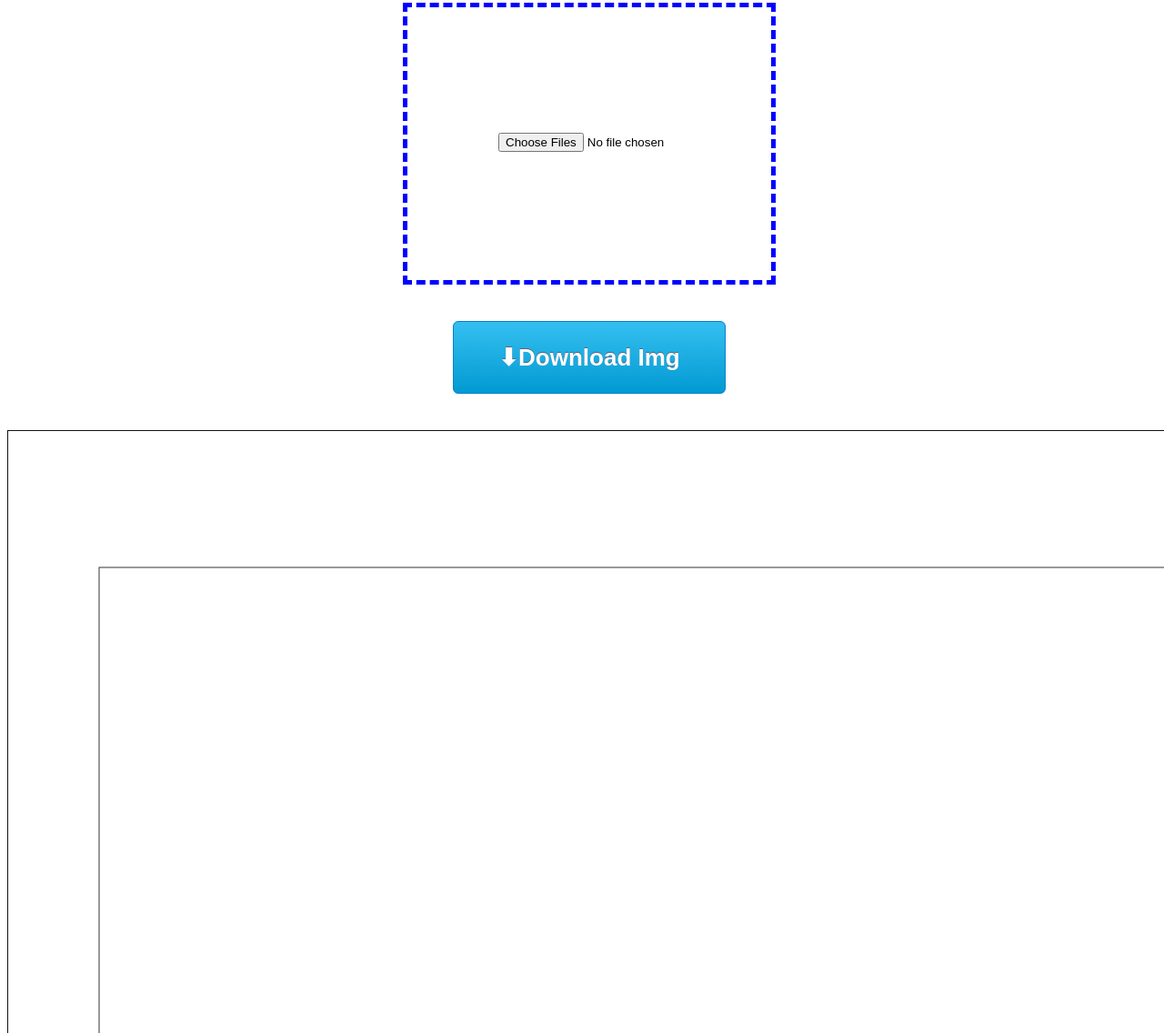
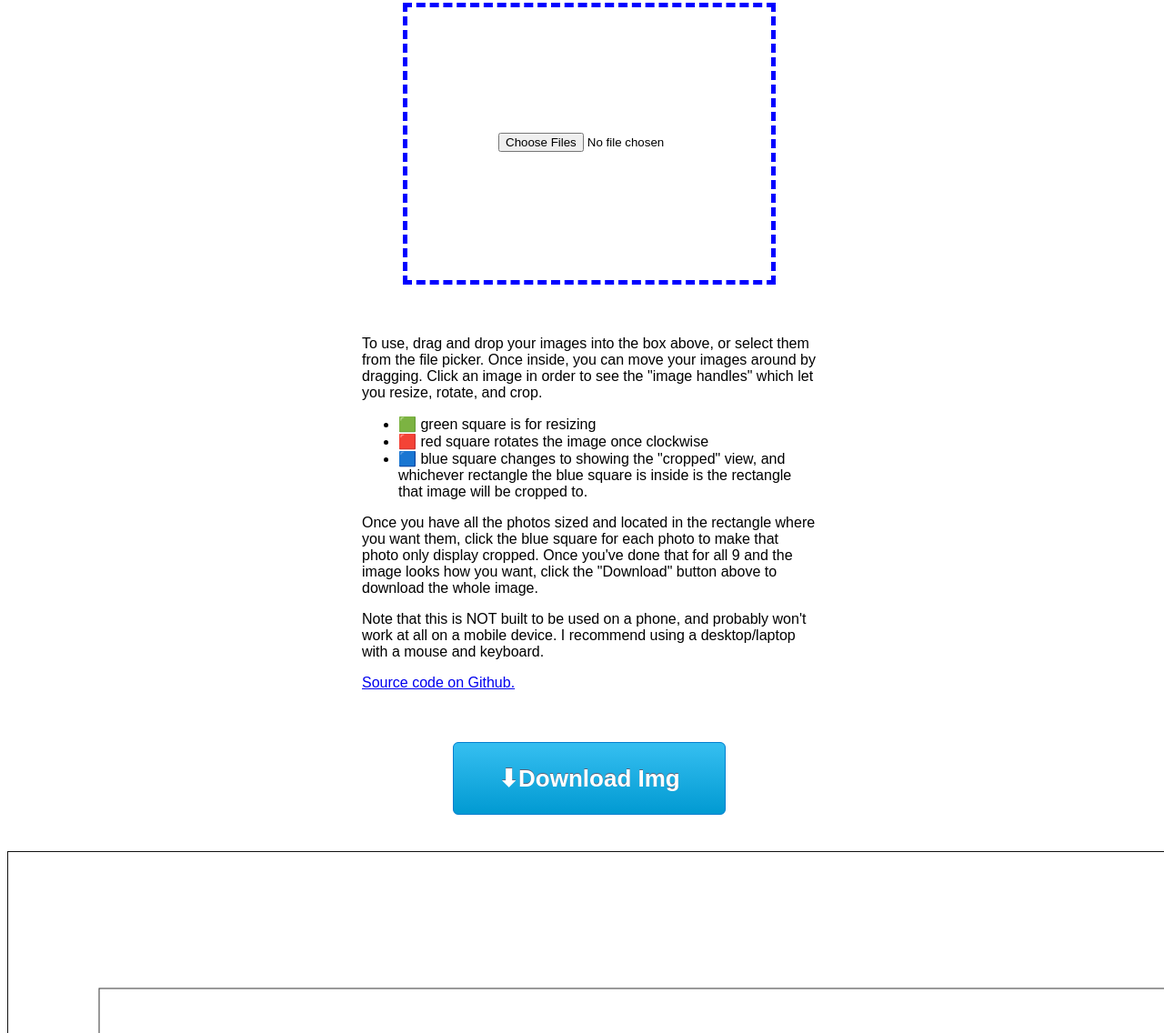
Before and after one commit to lelandbatey/scrapbook_img_print_layout, a website: page index.html in a window 1280 px wide. Shown: the part 324-1460 px from the top of the page at 91% size. Drawn offline with Linux system fonts and the light colour scheme.

Commit message:
Add explanation and example image

```diff
--- a/index.html
+++ b/index.html
@@ -81,7 +81,9 @@ form {
 .hero {
     font-size: 5.5rem;
 }
-
+.textblock {
+    width: 500px;
+}
 </style>
 <script type='text/javascript'>
 </script>
@@ -101,6 +103,33 @@ form {
         </div>
     </div>
     <div class="row">
+
+        <div class="textblock">
+<!--
+To use, drag and drop your images into the box above, or select them from the file picker. Once inside, you can move your images around by dragging. Click an image in order to see the "image handles" which let you resize, rotate, and crop.
+
+- 🟩 green square is for resizing
+- 🟥 red square rotates the image once clockwise
+- 🟦 blue square changes to showing the "cropped" view, and whichever rectangle the blue square is inside is the rectangle that image will be cropped to.
+
+Once you have all the photos sized and located in the rectangle where you want them, click the blue square for each photo to make that photo only display cropped. Once you've done that for all 9 and the image looks how you want, click the "Download" button above to download the whole image.
+
+Note that this is NOT built to be used on a phone, and probably won't work at all on a mobile device. I recommend using a desktop/laptop with a mouse and keyboard.
+
+[Source code on Github.](https://github.com/lelandbatey/scrapbook_img_print_layout)
+-->
+<p>To use, drag and drop your images into the box above, or select them from the file picker. Once inside, you can move your images around by dragging. Click an image in order to see the &quot;image handles&quot; which let you resize, rotate, and crop.</p>
+<ul>
+<li>🟩 green square is for resizing</li>
+<li>🟥 red square rotates the image once clockwise</li>
+<li>🟦 blue square changes to showing the &quot;cropped&quot; view, and whichever rectangle the blue square is inside is the rectangle that image will be cropped to.</li>
+</ul>
+<p>Once you have all the photos sized and located in the rectangle where you want them, click the blue square for each photo to make that photo only display cropped. Once you&#39;ve done that for all 9 and the image looks how you want, click the &quot;Download&quot; button above to download the whole image.</p>
+<p>Note that this is NOT built to be used on a phone, and probably won&#39;t work at all on a mobile device. I recommend using a desktop/laptop with a mouse and keyboard.</p>
+<p><a href="https://github.com/lelandbatey/scrapbook_img_print_layout">Source code on Github.</a></p>
+        </div>
+    </div>
+    <div class="row">
         <button id='download'>⬇Download Img</button>
     </div>
 
```
Also changed, not shown: README.md, scrapbook_grid_2023-11-05_17-05-52-796.png (added), 1 other file.
